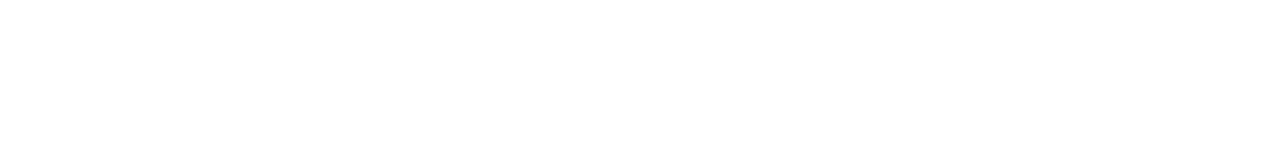
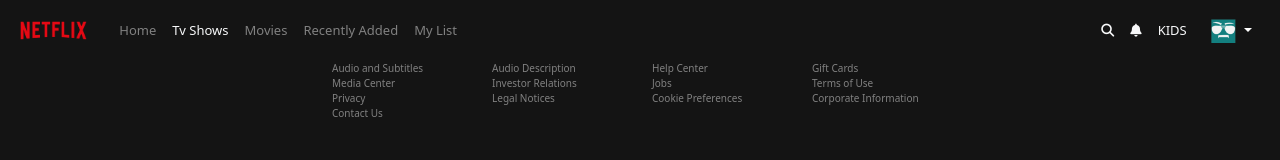
Before and after one commit to bearnard8/M3FP, a plain HTML site: page index.html in a window 1280 px wide. Drawn offline with nearby package versions, Linux system fonts and the light colour scheme.

Commit message:
Rev. 2.0

```diff
--- a/index.html
+++ b/index.html
@@ -27,8 +27,86 @@
     -> second footer con licenza
  -->
 
+ <nav class="navbar navbar-expand-lg">
+    <div class="container-fluid">
+        <a class="navbar-brand" href="#">
+            <img src="assets/imgs/Netflix_Logo_RGB.png" alt="Netflix Logo" class="img-fluid" style="height: 35px;">
+        </a>
+        <button class="navbar-toggler" type="button" data-bs-toggle="collapse" data-bs-target="#navbarSupportedContent" aria-controls="navbarSupportedContent" aria-expanded="false" aria-label="Toggle navigation">
+            <span class="navbar-toggler-icon "></span>
+        </button>
+        <div class="collapse navbar-collapse" id="navbarSupportedContent">
+            <ul class="navbar-nav me-auto mb-2 mb-lg-0">
+                <li class="nav-item">
+                    <a class="nav-link" href="#">Home</a>
+                </li>
+                <li class="nav-item">
+                    <a class="nav-link text-light" href="#">Tv Shows</a>
+                </li>
+                <li class="nav-item">
+                    <a class="nav-link" href="#">Movies</a>
+                </li>
+                <li class="nav-item">
+                    <a class="nav-link" href="#">Recently Added</a>
+                </li>
+                <li class="nav-item">
+                    <a class="nav-link" href="#">My List</a>
+                </li>
+            </ul>
+        </div>
+        <div id="right-side" class="d-flex align-items-center justify-content-end">
+            <i class="fa-solid fa-magnifying-glass text-light px-2"></i>
+            <i class="fa-solid fa-bell text-light px-2"></i>
+            <a href="#" class="nav-link text-light px-2" id="category">KIDS</a>
+            <li class="nav-item dropdown p-0 d-flex">
+                <a class="nav-link dropdown-toggle" id="user-icon" href="#" role="button" data-bs-toggle="dropdown" aria-expanded="false">
+                    <img src="assets/profile-picture.png" alt="Profile Picture">
+                </a>
+                <ul class="dropdown-menu dropdown-menu-end">
+                <li><a class="dropdown-item" href="#">Profile</a></li>
+                <li><a class="dropdown-item" href="#">Settings</a></li>
+                <li><hr class="dropdown-divider"></li>
+                <li><a class="dropdown-item" href="#">Logout</a></li>
+                </ul>
+            </li>
+        </div>
+    </div>
+</nav>
+
+<section id="footer">
+    <div class="container w-50">
+        <div class="row">
+            <div class="col-3 d-flex flex-column">
+                <a href="#" class="footer-link">Audio and Subtitles</a>
+                <a href="#" class="footer-link">Media Center</a>
+                <a href="#" class="footer-link">Privacy</a>
+                <a href="#" class="footer-link">Contact Us</a>
+            </div>
+            <div class="col-3 d-flex flex-column">
+                <a href="#" class="footer-link">Audio Description</a>
+                <a href="#" class="footer-link">Investor Relations</a>
+                <a href="#" class="footer-link">Legal Notices</a>
+            </div>
+            <div class="col-3 d-flex flex-column">
+                <a href="#" class="footer-link">Help Center</a>
+                <a href="#" class="footer-link">Jobs</a>
+                <a href="#" class="footer-link">Cookie Preferences</a>
+            </div>
+            <div class="col-3 d-flex flex-column">
+                <a href="#" class="footer-link">Gift Cards</a>
+                <a href="#" class="footer-link">Terms of Use</a>
+                <a href="#" class="footer-link">Corporate Information</a>
+            </div>
+        </div>
+    </div>
+</section>
+
+
+
+
 
     <script src="script.js"></script>
+    <script src="https://kit.fontawesome.com/5134816b72.js" crossorigin="anonymous"></script>
     <script src="https://cdn.jsdelivr.net/npm/@popperjs/core@2.9.2/dist/umd/popper.min.js" integrity="sha384-IQsoLXl5PILFhosVNubq5LC7Qb9DXgDA9i+tQ8Zj3iwWAwPtgFTxbJ8NT4GN1R8p" crossorigin="anonymous"></script>
     <script src="https://cdn.jsdelivr.net/npm/bootstrap@5.0.2/dist/js/bootstrap.min.js" integrity="sha384-cVKIPhGWiC2Al4u+LWgxfKTRIcfu0JTxR+EQDz/bgldoEyl4H0zUF0QKbrJ0EcQF" crossorigin="anonymous"></script>
 </body>
--- a/style.css
+++ b/style.css
@@ -0,0 +1,31 @@
+* {
+    margin: 0px;
+    padding: 0px;
+    box-sizing: border-box;
+}
+
+body {
+    background-color: #141414!important;
+}
+
+#user-icon img {
+    width: 25px;
+}
+
+.navbar-nav .nav-item, i, #category {
+    font-size: small!important;
+}
+
+.navbar-nav .nav-link {
+    color: #818181;
+}
+
+#user-icon {
+    color: white;
+}
+
+.footer-link {
+    color: #818181!important;
+    text-decoration: none;
+    font-size: x-small;
+}
```
Also changed, not shown: assets/profile-picture.png (added), 1 other file.
